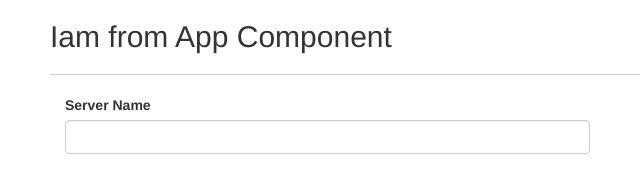
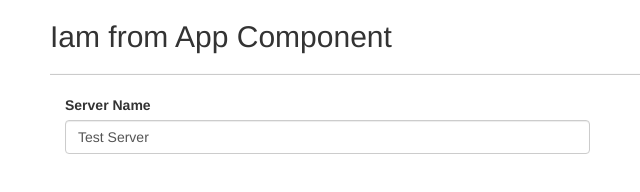
Before and after one commit to VarunPoloju/Angular, an Angular app: page / in a window 1280 px wide. Shown: the top 192 px of the page, without its empty margins (35-675 px from the left). Built offline with nearby package versions, Linux system fonts and the light colour scheme.

Commit message:
adding index for ngFor

```diff
--- a/src/app/components/servers/servers.component.html
+++ b/src/app/components/servers/servers.component.html
@@ -12,4 +12,4 @@
     <p> No server was created</p>
 </ng-template>
 
-<app-server *ngFor = "let serverObj of servers"></app-server>
+<app-server *ngFor = "let serverObj of servers ; let i = index"></app-server>
--- a/src/app/components/servers/servers.component.ts
+++ b/src/app/components/servers/servers.component.ts
@@ -8,7 +8,7 @@ import { Component, OnInit } from '@angular/core';
 export class ServersComponent implements OnInit {
   allowNewServer = false;
   serverCreationStatus = ' ';
-  serverName= ' ';
+  serverName= 'Test Server';
   serverCreated: boolean = false;
   servers = ['Test server 1', 'Test server 2'];
 
```
